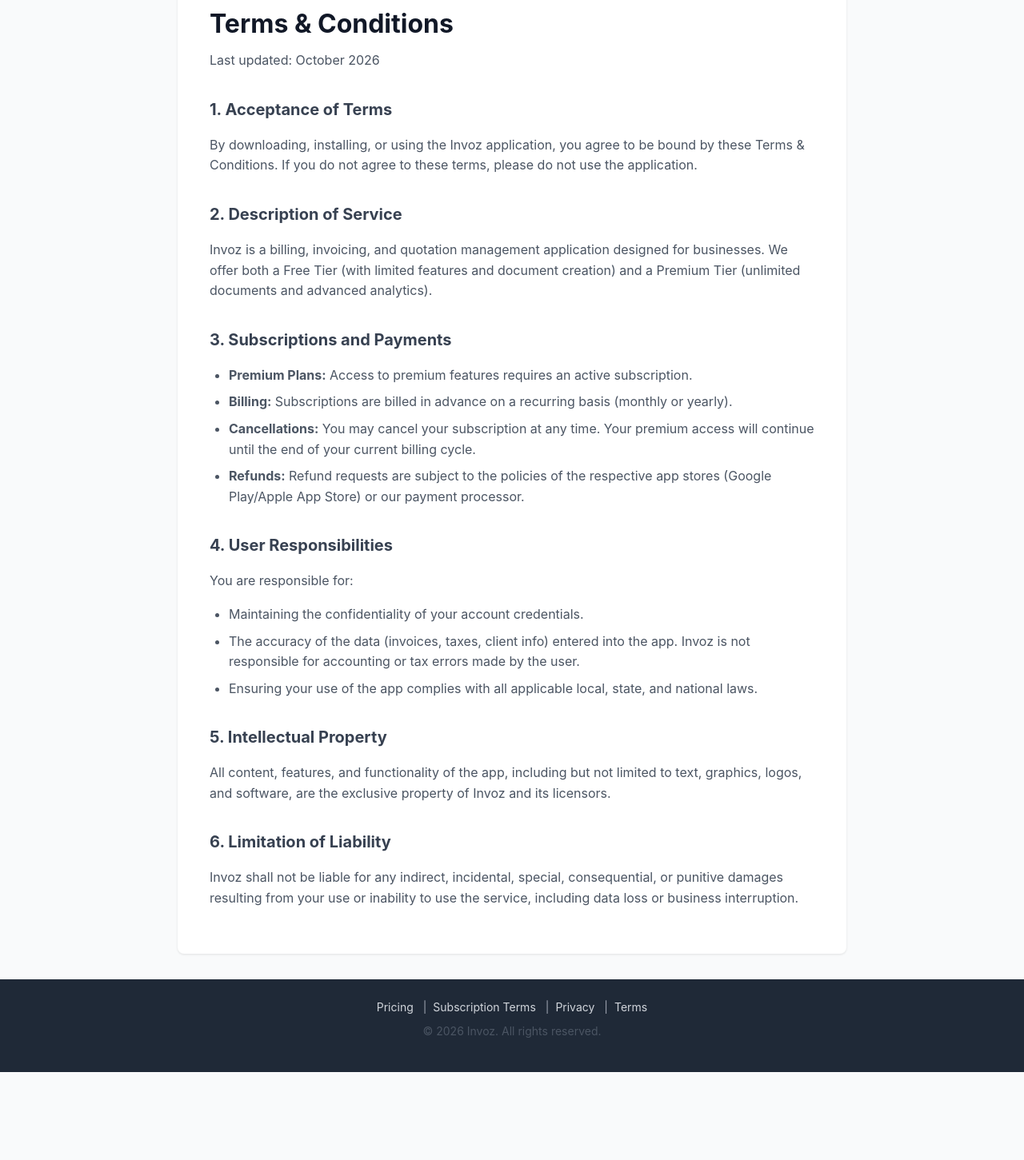
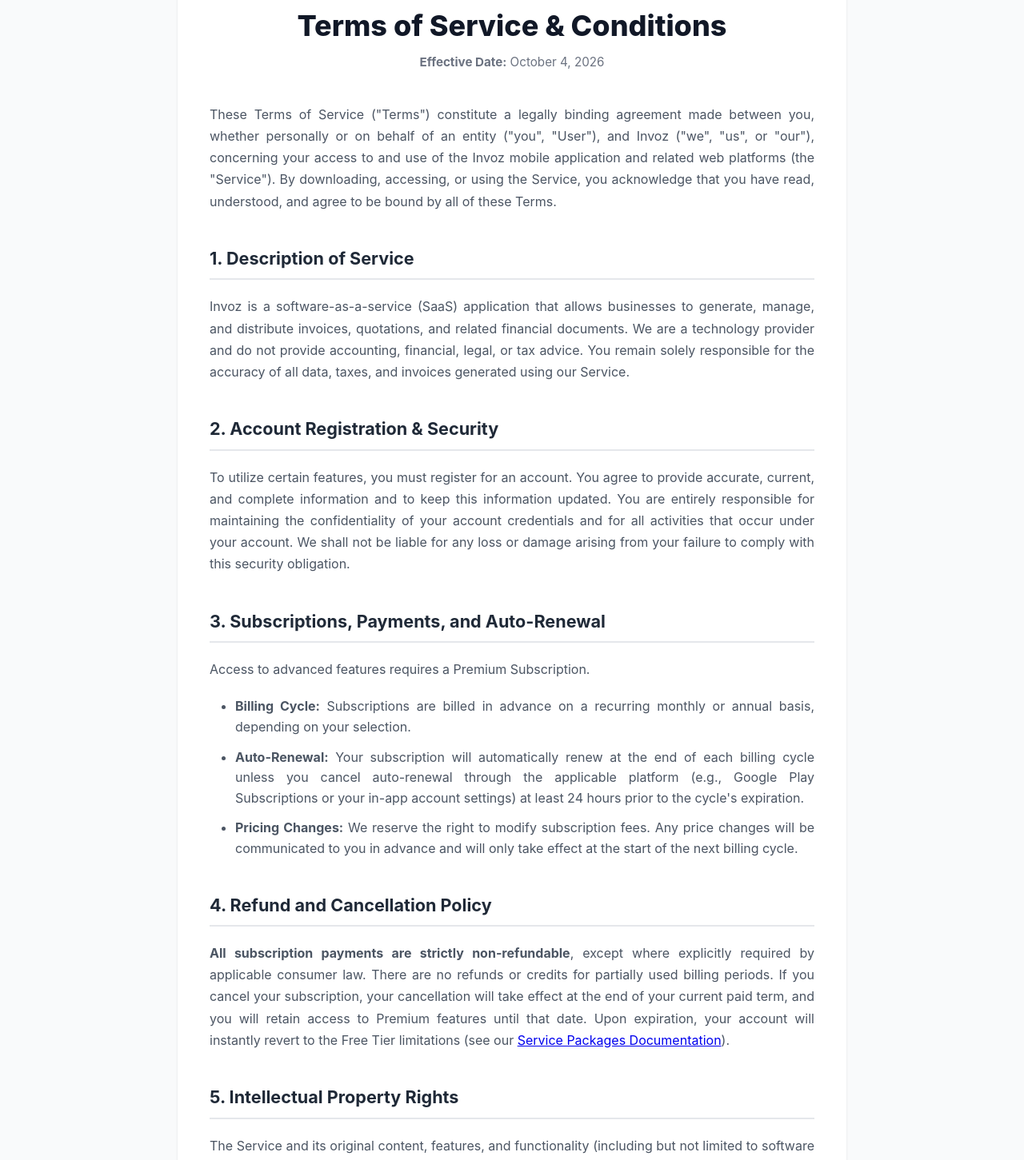
Before and after one commit to anil-s-yadav/real_invoice, a React (Vite) app in the folder website/: page /terms in a window 1280 px wide. Shown: the part 140-1591 px from the top of the page at 80% size. Before the commit the page ends 1481 px from the top, so only its background shows below. Built offline with nearby package versions, Linux system fonts and the light colour scheme.

Commit message:
docs: Completely rewrote legal documents (TOS, Privacy) into highly robust SaaS templates

```diff
--- a/website/src/index.css
+++ b/website/src/index.css
@@ -241,3 +241,47 @@
     margin-top: 0;
   }
 }
+
+/* Legal Document Styles */
+.legal-doc h1 {
+  font-size: 2.25rem;
+  font-weight: 800;
+  text-align: center;
+  margin-bottom: 0.25rem;
+  color: #111827;
+}
+
+.legal-doc .effective-date {
+  text-align: center;
+  color: #6b7280;
+  margin-bottom: 2.5rem;
+  font-size: 0.95rem;
+}
+
+.legal-content {
+  text-align: justify;
+}
+
+.legal-content p {
+  margin-bottom: 1.25rem;
+  line-height: 1.7;
+}
+
+.legal-content h2 {
+  font-size: 1.35rem;
+  color: #1f2937;
+  border-bottom: 2px solid #e5e7eb;
+  padding-bottom: 0.5rem;
+  margin-top: 2.5rem;
+  margin-bottom: 1.25rem;
+}
+
+.legal-content ul, .legal-content ol {
+  margin-bottom: 1.5rem;
+  padding-left: 2rem;
+}
+
+.legal-content li {
+  margin-bottom: 0.75rem;
+  line-height: 1.6;
+}
--- a/website/src/pages/PrivacyPolicy.jsx
+++ b/website/src/pages/PrivacyPolicy.jsx
@@ -2,49 +2,75 @@
 
 const PrivacyPolicy = () => {
   return (
-    <div className="container">
+    <div className="container legal-doc">
       <h1>Privacy Policy</h1>
-      <p>Last updated: October 2026</p>
+      <p className="effective-date"><strong>Effective Date:</strong> October 4, 2026</p>
 
-      <section>
+      <div className="legal-content">
+        <p>
+          This Privacy Policy describes how Invoz ("we", "our", or "us") collects, uses, processes, and protects your personal and business data when you use our mobile application and related web services (collectively, the "Service").
+          By accessing or using the Service, you consent to the data practices described in this Privacy Policy.
+        </p>
+
         <h2>1. Information We Collect</h2>
-        <p>Invoz collects information to provide better services to our users. This includes:</p>
+        <p>We collect information you provide directly to us, as well as information collected automatically when you use our Service:</p>
         <ul>
-          <li><strong>Personal Information:</strong> Name, email address, and profile details you provide during registration.</li>
-          <li><strong>Business Data:</strong> Invoices, quotations, client details, and product catalogs you create within the app.</li>
-          <li><strong>Payment Information:</strong> Handled securely by third-party payment processors (e.g., Razorpay/Google Play). We do not store full credit card details.</li>
+          <li><strong>Personal Identification Data:</strong> Your name, email address, phone number, and account credentials provided during registration.</li>
+          <li><strong>Business & Financial Data:</strong> Company names, logos, client contact information, product catalogs, generated invoices, quotations, and proforma invoices.</li>
+          <li><strong>Technical & Usage Data:</strong> Device hardware models, operating system versions, unique device identifiers, IP addresses, and application crash reports.</li>
+          <li><strong>Transaction Data:</strong> Subscription status and purchase history. <em>Note: We do not directly collect or store full credit card numbers. All payments are processed securely by PCI-compliant third-party gateways (e.g., Razorpay, Google Play Billing).</em></li>
         </ul>
-      </section>
 
-      <section>
-        <h2>2. How We Use Information</h2>
-        <p>We use the collected information to:</p>
+        <h2>2. How We Use Your Information</h2>
+        <p>We process your data for the following legitimate business purposes:</p>
         <ul>
-          <li>Provide, maintain, and improve our services.</li>
-          <li>Process transactions and send related information, including confirmations and receipts.</li>
-          <li>Send technical notices, updates, security alerts, and support messages.</li>
+          <li>To provide, operate, and maintain the Service, including secure cloud synchronization of your business documents.</li>
+          <li>To process subscription payments and deliver corresponding premium features.</li>
+          <li>To communicate with you regarding account updates, security alerts, and customer support inquiries.</li>
+          <li>To analyze usage patterns to improve application performance and user experience.</li>
+          <li>To comply with legal obligations and enforce our Terms of Service.</li>
         </ul>
-      </section>
 
-      <section>
-        <h2>3. Data Storage & Security</h2>
-        <p>Your data is stored securely using industry-standard cloud infrastructure (Firebase/Google Cloud). We implement security measures to protect your information from unauthorized access, alteration, disclosure, or destruction. Local data is also cached securely on your device.</p>
-      </section>
+        <h2>3. Data Storage and Cloud Processing</h2>
+        <p>
+          Invoz operates on a local-first architecture. If you are on the Free Tier, your business data primarily resides locally on your physical device.
+          If you are on the Premium Tier, your data is securely synchronized and stored using Google Firebase Cloud infrastructure to enable multi-device access and backup recovery.
+          We implement commercially reasonable technical, administrative, and physical safeguards to protect your data against unauthorized access, destruction, or alteration.
+        </p>
 
-      <section>
-        <h2>4. Sharing of Information</h2>
-        <p>We do not share your personal information with third parties except in the following cases:</p>
+        <h2>4. Data Sharing and Third-Party Subprocessors</h2>
+        <p>We do not sell, rent, or trade your personal or business data to third parties. We only share information with trusted subprocessors strictly for the purpose of operating the Service:</p>
         <ul>
-          <li>With your consent.</li>
-          <li>For legal reasons, if required by law or to protect our rights.</li>
-          <li>With trusted service providers who work on our behalf and have agreed to adhere to this privacy policy.</li>
+          <li><strong>Cloud Infrastructure:</strong> Google Firebase (for database hosting and authentication).</li>
+          <li><strong>Payment Processors:</strong> Razorpay and Google Play (for processing subscription fees).</li>
+          <li><strong>Legal Requirements:</strong> We may disclose your information if required to do so by law, court order, or governmental request.</li>
         </ul>
-      </section>
 
-      <section>
-        <h2>5. Your Rights</h2>
-        <p>You have the right to access, update, or delete your personal information. You can manage your data directly within the app settings or contact our support team for assistance.</p>
-      </section>
+        <h2>5. Data Retention</h2>
+        <p>
+          We retain your personal and business data for as long as your account remains active or as needed to provide the Service.
+          If you request account deletion, we will purge your personal and business data from our active databases within a commercially reasonable timeframe (typically 7-14 business days), except where retention is required for legal, tax, or regulatory compliance.
+        </p>
+
+        <h2>6. Your Data Rights</h2>
+        <p>Depending on your jurisdiction, you possess the right to:</p>
+        <ul>
+          <li>Access and export a copy of the data you have provided to us.</li>
+          <li>Correct inaccurate or incomplete data directly within the app settings.</li>
+          <li>Request the permanent deletion of your account and associated cloud data (see our <a href="/data-deletion">Data Deletion Policy</a> for exact instructions).</li>
+          <li>Opt-out of promotional communications.</li>
+        </ul>
+
+        <h2>7. Changes to this Privacy Policy</h2>
+        <p>
+          We reserve the right to update this Privacy Policy at our discretion. We will notify you of any material changes by updating the "Effective Date" at the top of this document or by displaying a prominent notice within the application.
+        </p>
+
+        <h2>8. Contact Us</h2>
+        <p>
+          If you have questions, concerns, or requests regarding this Privacy Policy or our data practices, please contact our Data Protection Officer at <strong>support@invozapp.com</strong>.
+        </p>
+      </div>
     </div>
   );
 };
--- a/website/src/pages/TermsConditions.jsx
+++ b/website/src/pages/TermsConditions.jsx
@@ -1,50 +1,98 @@
 import React from 'react';
+import { Link } from 'react-router-dom';
 
 const TermsConditions = () => {
   return (
-    <div className="container">
-      <h1>Terms & Conditions</h1>
-      <p>Last updated: October 2026</p>
+    <div className="container legal-doc">
+      <h1>Terms of Service & Conditions</h1>
+      <p className="effective-date"><strong>Effective Date:</strong> October 4, 2026</p>
 
-      <section>
-        <h2>1. Acceptance of Terms</h2>
-        <p>By downloading, installing, or using the Invoz application, you agree to be bound by these Terms & Conditions. If you do not agree to these terms, please do not use the application.</p>
-      </section>
+      <div className="legal-content">
+        <p>
+          These Terms of Service ("Terms") constitute a legally binding agreement made between you, whether personally or on behalf of an entity ("you", "User"),
+          and Invoz ("we", "us", or "our"), concerning your access to and use of the Invoz mobile application and related web platforms (the "Service").
+          By downloading, accessing, or using the Service, you acknowledge that you have read, understood, and agree to be bound by all of these Terms.
+        </p>
 
-      <section>
-        <h2>2. Description of Service</h2>
-        <p>Invoz is a billing, invoicing, and quotation management application designed for businesses. We offer both a Free Tier (with limited features and document creation) and a Premium Tier (unlimited documents and advanced analytics).</p>
-      </section>
+        <h2>1. Description of Service</h2>
+        <p>
+          Invoz is a software-as-a-service (SaaS) application that allows businesses to generate, manage, and distribute invoices, quotations, and related financial documents.
+          We are a technology provider and do not provide accounting, financial, legal, or tax advice. You remain solely responsible for the accuracy of all data, taxes, and invoices generated using our Service.
+        </p>
 
-      <section>
-        <h2>3. Subscriptions and Payments</h2>
+        <h2>2. Account Registration & Security</h2>
+        <p>
+          To utilize certain features, you must register for an account. You agree to provide accurate, current, and complete information and to keep this information updated.
+          You are entirely responsible for maintaining the confidentiality of your account credentials and for all activities that occur under your account.
+          We shall not be liable for any loss or damage arising from your failure to comply with this security obligation.
+        </p>
+
+        <h2>3. Subscriptions, Payments, and Auto-Renewal</h2>
+        <p>
+          Access to advanced features requires a Premium Subscription.
+        </p>
         <ul>
-          <li><strong>Premium Plans:</strong> Access to premium features requires an active subscription.</li>
-          <li><strong>Billing:</strong> Subscriptions are billed in advance on a recurring basis (monthly or yearly).</li>
-          <li><strong>Cancellations:</strong> You may cancel your subscription at any time. Your premium access will continue until the end of your current billing cycle.</li>
-          <li><strong>Refunds:</strong> Refund requests are subject to the policies of the respective app stores (Google Play/Apple App Store) or our payment processor.</li>
+          <li><strong>Billing Cycle:</strong> Subscriptions are billed in advance on a recurring monthly or annual basis, depending on your selection.</li>
+          <li><strong>Auto-Renewal:</strong> Your subscription will automatically renew at the end of each billing cycle unless you cancel auto-renewal through the applicable platform (e.g., Google Play Subscriptions or your in-app account settings) at least 24 hours prior to the cycle's expiration.</li>
+          <li><strong>Pricing Changes:</strong> We reserve the right to modify subscription fees. Any price changes will be communicated to you in advance and will only take effect at the start of the next billing cycle.</li>
         </ul>
-      </section>
 
-      <section>
-        <h2>4. User Responsibilities</h2>
-        <p>You are responsible for:</p>
+        <h2>4. Refund and Cancellation Policy</h2>
+        <p>
+          <strong>All subscription payments are strictly non-refundable</strong>, except where explicitly required by applicable consumer law.
+          There are no refunds or credits for partially used billing periods.
+          If you cancel your subscription, your cancellation will take effect at the end of your current paid term, and you will retain access to Premium features until that date.
+          Upon expiration, your account will instantly revert to the Free Tier limitations (see our <Link to="/pricing">Service Packages Documentation</Link>).
+        </p>
+
+        <h2>5. Intellectual Property Rights</h2>
+        <p>
+          The Service and its original content, features, and functionality (including but not limited to software code, UI design, text, and graphics) are and will remain the exclusive property of Invoz and its licensors.
+          You may not copy, modify, distribute, sell, or lease any part of our Service.
+        </p>
+        <p>
+          You retain all ownership rights to the business data, logos, and information you upload to the Service ("User Content").
+          By uploading User Content, you grant us a worldwide, non-exclusive, royalty-free license to host, store, and process this data solely for the purpose of operating and providing the Service to you.
+        </p>
+
+        <h2>6. Acceptable Use and Prohibited Conduct</h2>
+        <p>You agree not to use the Service to:</p>
         <ul>
-          <li>Maintaining the confidentiality of your account credentials.</li>
-          <li>The accuracy of the data (invoices, taxes, client info) entered into the app. Invoz is not responsible for accounting or tax errors made by the user.</li>
-          <li>Ensuring your use of the app complies with all applicable local, state, and national laws.</li>
+          <li>Generate fraudulent, illegal, or grossly misleading financial documents.</li>
+          <li>Attempt to bypass, exploit, or reverse-engineer the Service's payment walls, APIs, or security mechanisms.</li>
+          <li>Upload viruses, malicious code, or engage in denial-of-service attacks.</li>
         </ul>
-      </section>
+        <p>We reserve the right to suspend or terminate your account immediately, without prior notice or refund, if you violate these Terms.</p>
 
-      <section>
-        <h2>5. Intellectual Property</h2>
-        <p>All content, features, and functionality of the app, including but not limited to text, graphics, logos, and software, are the exclusive property of Invoz and its licensors.</p>
-      </section>
+        <h2>7. Disclaimer of Warranties</h2>
+        <p>
+          THE SERVICE IS PROVIDED ON AN "AS IS" AND "AS AVAILABLE" BASIS, WITHOUT WARRANTIES OF ANY KIND, EITHER EXPRESS OR IMPLIED.
+          WE DISCLAIM ALL WARRANTIES, INCLUDING, BUT NOT LIMITED TO, IMPLIED WARRANTIES OF MERCHANTABILITY, FITNESS FOR A PARTICULAR PURPOSE, TITLE, AND NON-INFRINGEMENT.
+          WE DO NOT WARRANT THAT THE SERVICE WILL BE UNINTERRUPTED, ERROR-FREE, SECURE, OR FREE FROM DATA LOSS.
+        </p>
 
-      <section>
-        <h2>6. Limitation of Liability</h2>
-        <p>Invoz shall not be liable for any indirect, incidental, special, consequential, or punitive damages resulting from your use or inability to use the service, including data loss or business interruption.</p>
-      </section>
+        <h2>8. Limitation of Liability</h2>
+        <p>
+          IN NO EVENT SHALL INVOZ, ITS DIRECTORS, EMPLOYEES, OR AGENTS BE LIABLE TO YOU OR ANY THIRD PARTY FOR ANY INDIRECT, CONSEQUENTIAL, EXEMPLARY, INCIDENTAL, SPECIAL, OR PUNITIVE DAMAGES,
+          INCLUDING LOST PROFIT, LOST REVENUE, LOSS OF DATA, OR OTHER DAMAGES ARISING FROM YOUR USE OF THE SERVICE, EVEN IF WE HAVE BEEN ADVISED OF THE POSSIBILITY OF SUCH DAMAGES.
+          NOTWITHSTANDING ANYTHING TO THE CONTRARY CONTAINED HEREIN, OUR TOTAL LIABILITY TO YOU FOR ANY CAUSE WHATSOEVER WILL AT ALL TIMES BE LIMITED TO THE AMOUNT PAID, IF ANY, BY YOU TO US DURING THE SIX (6) MONTH PERIOD PRIOR TO ANY CAUSE OF ACTION ARISING.
+        </p>
+
+        <h2>9. Indemnification</h2>
+        <p>
+          You agree to defend, indemnify, and hold us harmless, including our subsidiaries, affiliates, and all of our respective officers, agents, partners, and employees, from and against any loss, damage, liability, claim, or demand, including reasonable attorneys' fees and expenses, made by any third party due to or arising out of your use of the Service, your breach of these Terms, or your violation of any law or the rights of a third party.
+        </p>
+
+        <h2>10. Governing Law</h2>
+        <p>
+          These Terms shall be governed by and construed in accordance with the laws of India, without regard to its conflict of law principles. Any legal action or proceeding related to the Service shall be brought exclusively in the competent courts located within India.
+        </p>
+
+        <h2>11. Contact Information</h2>
+        <p>
+          If you have any questions regarding these Terms, please contact us at <strong>support@invozapp.com</strong>.
+        </p>
+      </div>
     </div>
   );
 };
```
